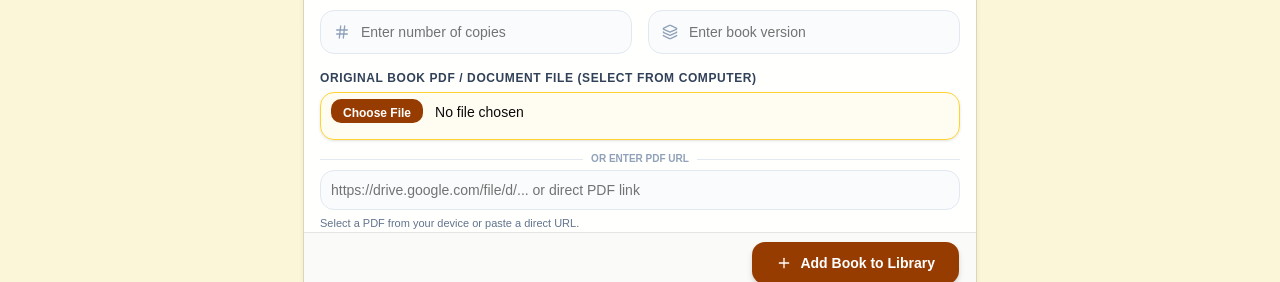
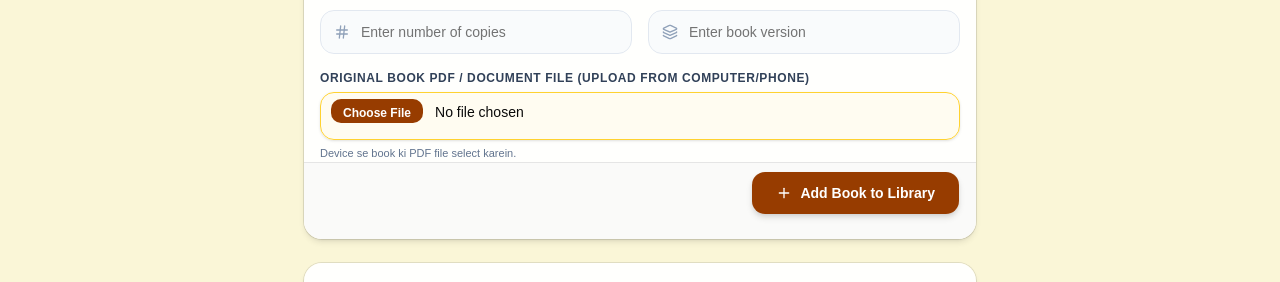
Before and after one commit to kumarritik5395-web/lms-frontend, a React app: page /admin in a window 1280 px wide. Shown: the part 440-722 px from the top of the page. Built offline with nearby package versions, Linux system fonts and the light colour scheme; no server answers; sample sign-in values are in the browser's storage; the HTML template or start-up script is replaced by a standard one.

Commit message:
update project

```diff
--- a/src/pages/AdminDashboard.jsx
+++ b/src/pages/AdminDashboard.jsx
@@ -277,9 +277,8 @@ function AdminDashboard() {
 
               <div className="space-y-1.5">
                 <Label htmlFor="pdf-file-picker" className="text-xs font-bold uppercase tracking-wider text-slate-700 dark:text-slate-300">
-                  Original Book PDF / Document File (Select from Computer)
+                  Original Book PDF / Document File (Upload from Computer/Phone)
                 </Label>
-                <div className="space-y-2">
                 <Input
                   id="pdf-file-picker"
                   type="file"
@@ -287,23 +286,7 @@ function AdminDashboard() {
                   onChange={handleFileChange}
                   className="bg-amber-50/70 dark:bg-amber-950/30 border-amber-300 dark:border-amber-900 rounded-xl h-12 pt-1.5 cursor-pointer file:mr-3 file:py-1.5 file:px-3 file:rounded-lg file:border-0 file:text-xs file:font-bold file:bg-amber-800 file:text-white hover:file:bg-amber-900 shadow-sm"
                 />
-
-                  <div className="flex items-center gap-2 my-1">
-                    <div className="h-px bg-slate-200 dark:bg-slate-800 flex-1"></div>
-                    <span className="text-[10px] font-bold text-slate-400 uppercase">OR Enter PDF URL</span>
-                    <div className="h-px bg-slate-200 dark:bg-slate-800 flex-1"></div>
-                  </div>
-
-                  <Input
-                    id="pdf-url"
-                    type="text"
-                    placeholder="https://drive.google.com/file/d/... or direct PDF link"
-                    className="h-10 bg-slate-50/80 dark:bg-slate-800/50 border-slate-200 dark:border-slate-800 rounded-xl text-xs"
-                    value={pdfUrl}
-                    onChange={(e) => setPdfUrl(e.target.value)}
-                  />
-                </div>
-                <p className="text-[11px] text-slate-500">Select a PDF from your device or paste a direct URL.</p>
+                <p className="text-[11px] text-slate-500">Device se book ki PDF file select karein.</p>
               </div>
             </CardContent>
 
```
Lines whose indentation alone changed are shown as unchanged.
